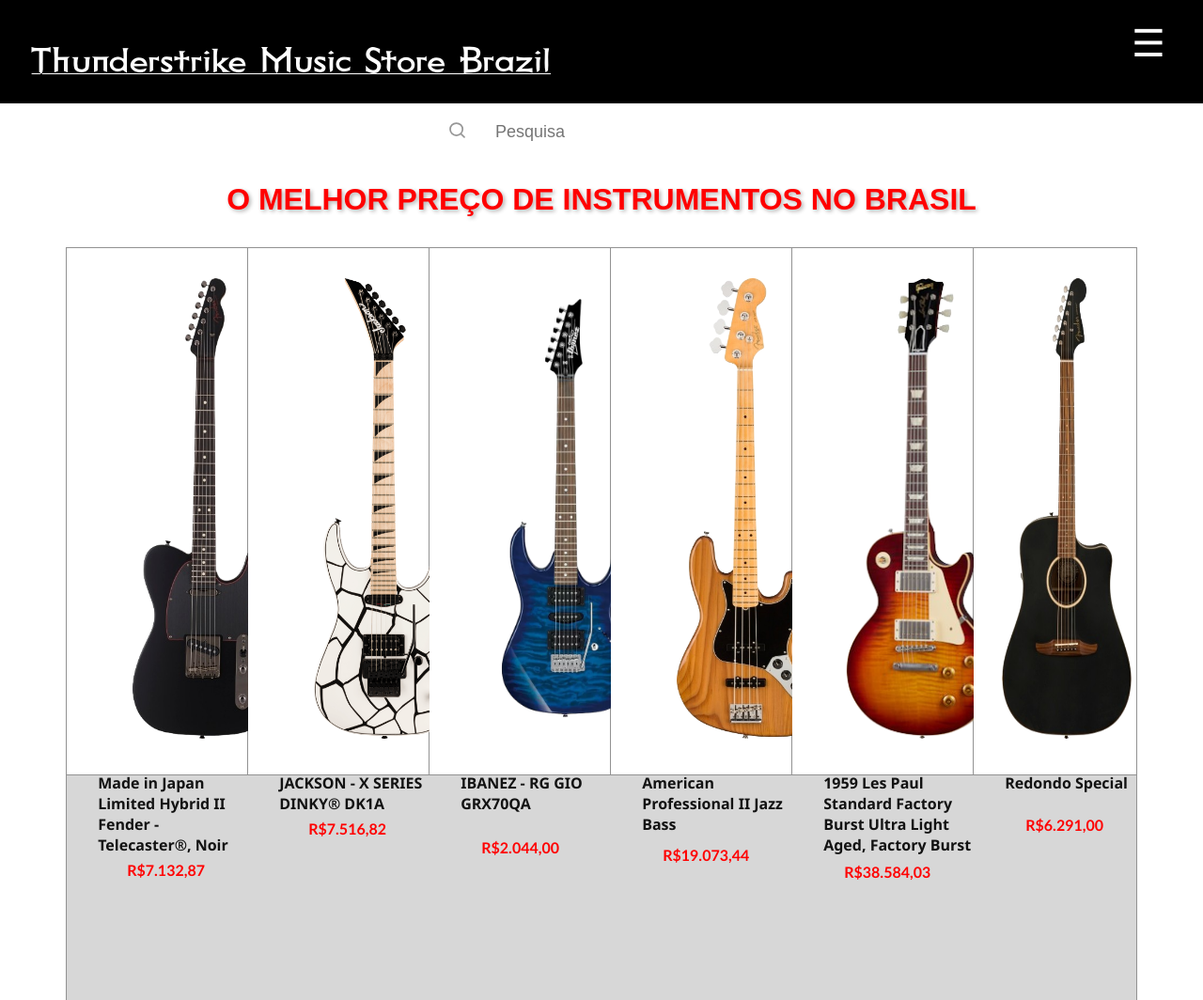
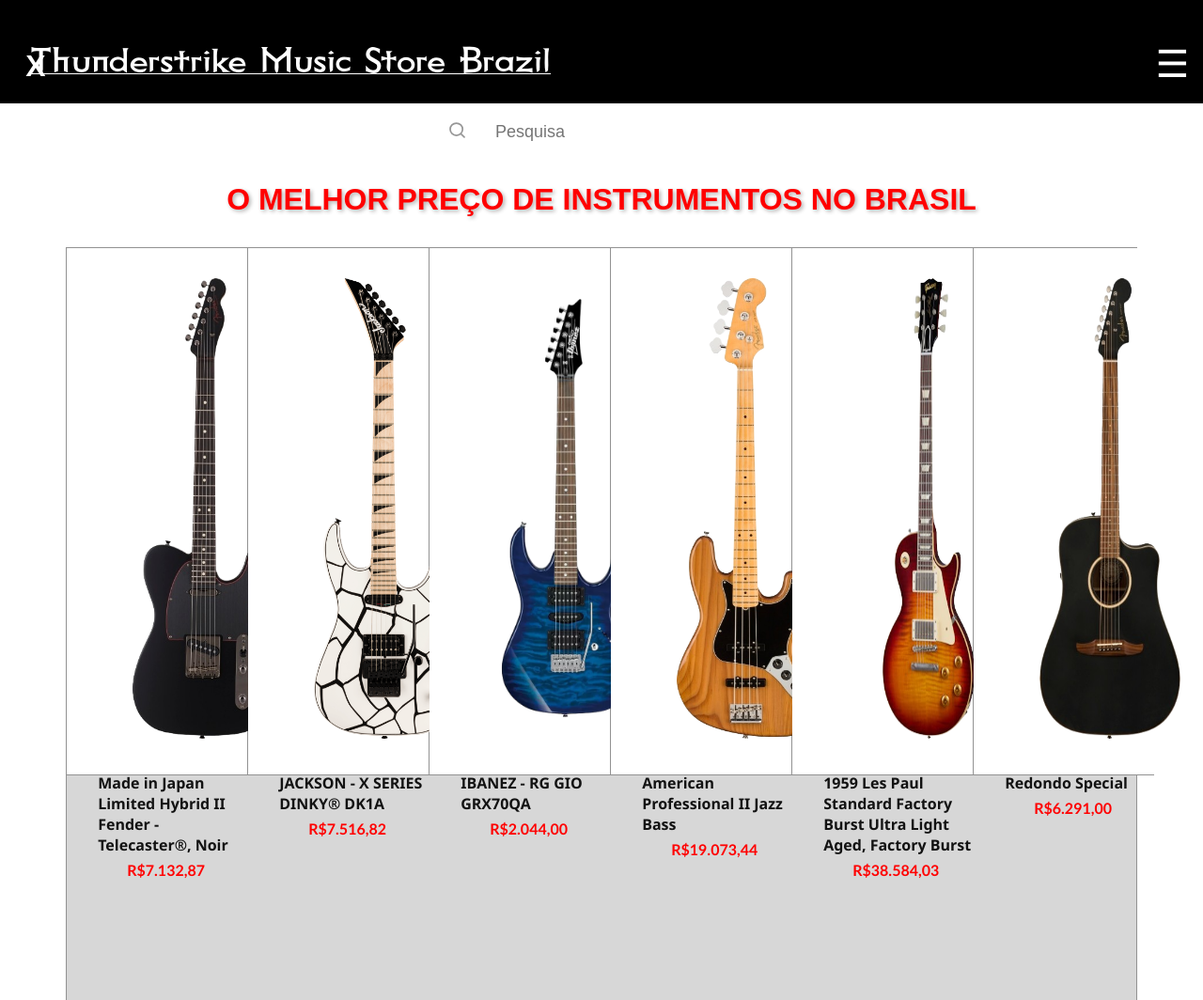
Before and after one commit to gean12390/LOJA-DE-INSTRUMENTOS-PESSOAL, a plain HTML site: page index.html in a window 1280 px wide. Shown: the top 1064 px of the page at 94% size. Drawn offline with Linux system fonts and the light colour scheme.

Commit message:
Update index.html

```diff
--- a/index.html
+++ b/index.html
@@ -10,12 +10,15 @@
   <link rel="stylesheet" href="CSS/responsividade.css">
   <script src="JS/barra_de_pesquisa.js"></script>
   <script src="JS/menu.js"></script>
+  <script src="JS/responsividade.js"></script>
   <title>Thunderstrike Music Store</title>
 </head>
 
 <body id="body">
   <!-- CABEÇALHO -->
-  <header><a class="titulo" href="index.html">Thunderstrike Music Store Brazil</a></header>
+  <header><a class="titulo" href="index.html">Thunderstrike Music Store Brazil</a>
+    <div class="abrir"><a id="abrir" onclick="abrir()">&#9776;</a></div>
+</header>
 
   <!-- BARRA DE PESQUISA -->
   <input id="pesquisa" type="text" placeholder="Pesquisa" onkeypress="pesquisar(event)">
@@ -28,38 +31,46 @@
 
   <!-- CONTEUDO -->
   <main id="resposta">
-  <a href="paginas-de-compras/guitarra-fender.html">
+  <a href="paginas-de-compras/guitarra-fender.html" class="item_1_1">
     <div class="item_1"><img src="imagens/fender_1.jpg">
       <p class="guitarra_1">Made in Japan Limited Hybrid II Fender - Telecaster®, Noir</p>
       <p class="preco">R$7.132,87</p>
     </div>
   </a>
+  <a href="#" class="item_2">
     <div class="item_1"><img src="imagens/jackson_1.png">
       <p class="guitarra_1">JACKSON - X SERIES DINKY® DK1A</p>
       <p class="preco">R$7.516,82</p>
     </div>
+  </a>
+  <a href="#" class="item_3">
     <div class="item_1"><img src="imagens/ibanez_1.jpg">
       <p class="guitarra_1">IBANEZ - RG GIO GRX70QA</p>
-      <p class="preco" style="margin-top: 5.3vh; margin-left: 4.3vw;">R$2.044,00</p>
+      <p class="preco">R$2.044,00</p>
     </div>
-    <div class="item_1"><img src="imagens/baixo_fender.jpg">
-      <p class="guitarra_1">American Professional II Jazz Bass</p>
-      <p class="preco" style="margin-top: 3.5vh; margin-left: 4.3vw;">R$19.073,44</p>
+  </a>
+  <a href="#" class="item_4" id="item_4">
+    <div class="item_1" ><img src="imagens/baixo_fender.jpg">
+      <p id="baixo" class="guitarra_1" >American Professional II Jazz Bass</p>
+      <p class="preco" >R$19.073,44</p>
     </div>
-    <div class="item_1"><img src="imagens/gibson.png" class="gibson" style="width: auto; margin-left: 15px;">
+  </a>
+  <a href="#" class="item_5">
+    <div class="item_1"><img src="imagens/gibson.png" class="gibson">
       <p class="guitarra_1">1959 Les Paul Standard Factory Burst Ultra Light Aged, Factory Burst</p>
-      <p class="preco" style="margin-top: 3vh; margin-left: 4.3vw;">R$38.584,03</p>
+      <p class="preco">R$38.584,03</p>
     </div>
-    <div class="item_final"><img src="imagens/violao_fender.jpg" class="fender"
-        style="width: 80%; margin-left: 30px;">
+  </a>
+  <a href="#" class="item_6">
+    <div class="item_final"><img src="imagens/violao_fender.jpg" class="fender">
       <p class="guitarra_1">Redondo Special</p>
-      <p class="preco" style="margin-top: 5vh; margin-left: 4.3vw;">R$6.291,00</p>
+      <p class="preco">R$6.291,00</p>
     </div>
+  </a>
   </main>
 
   <!-- BARRA LATERAL -->
-  <div class="abrir"><a id="abrir" onclick="abrir()">&#9776;</a></div>
-  <div id="menu"><a class="fechar" onclick="fechar()" onfocus="fechar()">X</a>
+  <div id="menu">
     <!-- CONTEUDO DA BARRA LETERAL -->
     <a class="inicio" href="index.html">INÍCIO</a>
     <a class="instrumentos" href="#" onclick="abrir_sub()">INSTRUMENTOS</a>
@@ -68,9 +79,12 @@
       <a href="#" class="baixos" onclick="pesquisaporclick_baixos()">BAIXOS</a>
       <a href="#" class="violoes" onclick="pesquisaporclick_viloes()">VIOLÕES</a>
     </div>
-    <a href="#" class="sobre_nos">SOBRE NÓS</a>
   </div>
+  <a class="fechar" onclick="fechar()" onfocus="fechar()">X</a>
+  <a href="#" class="sobre_nos">SOBRE NÓS</a>
 
 </body>
+<script src="JS/nome.js"></script>
+<script src="JS/itens_individuais.js"></script>
 
 </html>
```
